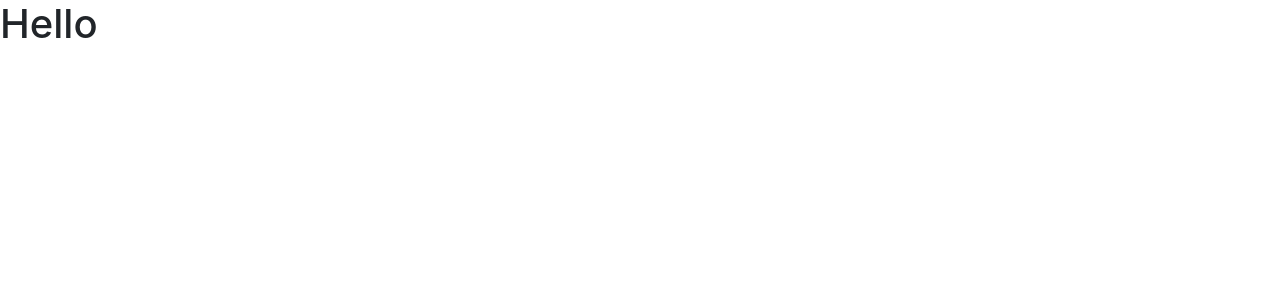
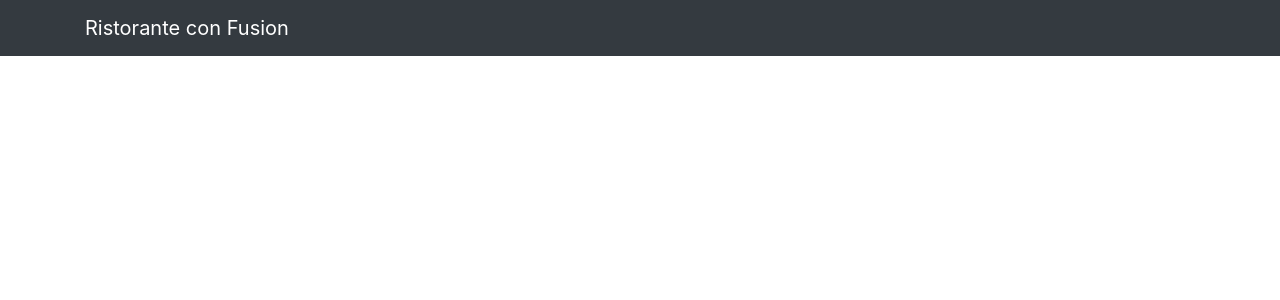
Before and after one commit to AbdulrahmanKazkaz/coursera-react-tutorial, a React (Create React App) app: page / in a window 1280 px wide. Shown: the top 300 px of the page. Built offline with nearby package versions, Linux system fonts and the light colour scheme.

Commit message:
add bootstrap navbar

```diff
--- a/src/App.jsx
+++ b/src/App.jsx
@@ -1,7 +1,13 @@
+import { Navbar, NavbarBrand } from "reactstrap";
+
 export const App = () => {
   return (
     <div>
-      <h1>Hello </h1>
+      <Navbar dark color="dark">
+        <div className="container">
+          <NavbarBrand href="/">Ristorante con Fusion</NavbarBrand>
+        </div>
+      </Navbar>
     </div>
   );
 };
```
Also changed, not shown: 1 other file (tests, documents, lock files or other folders).
